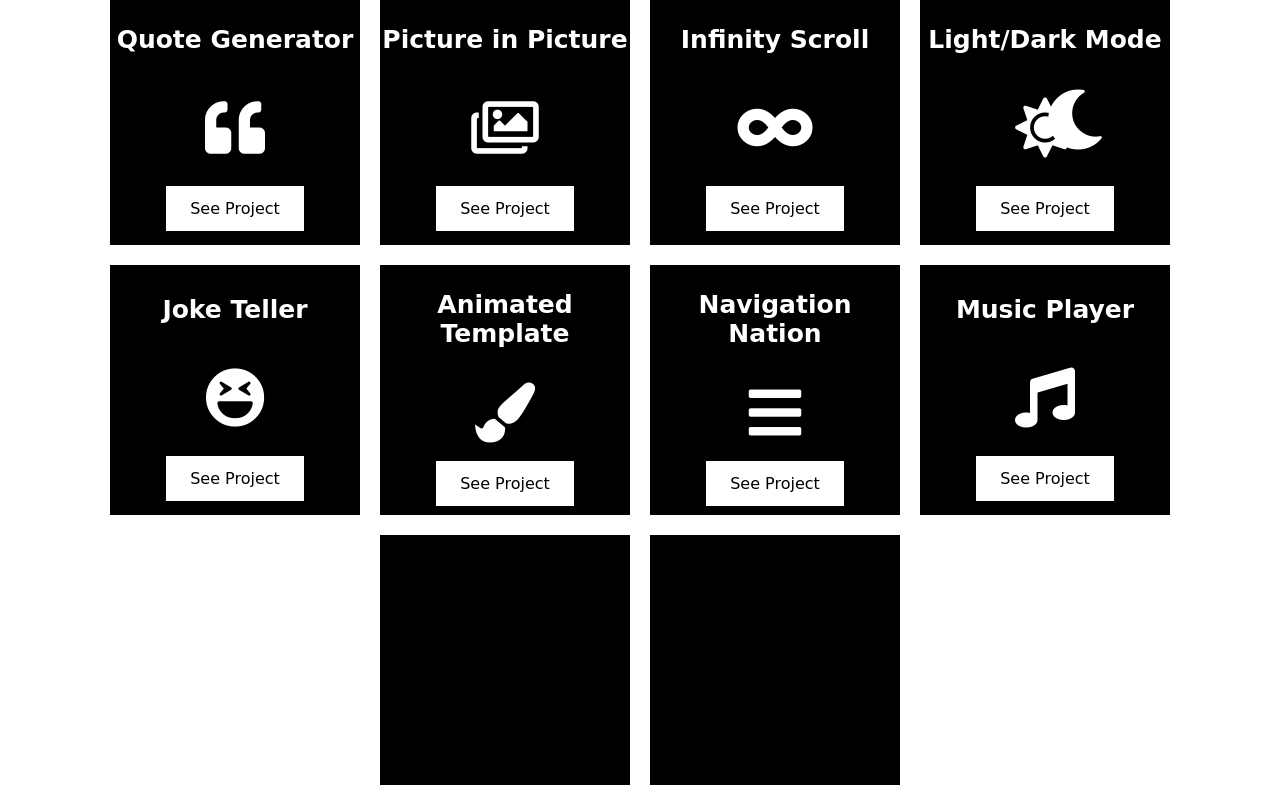
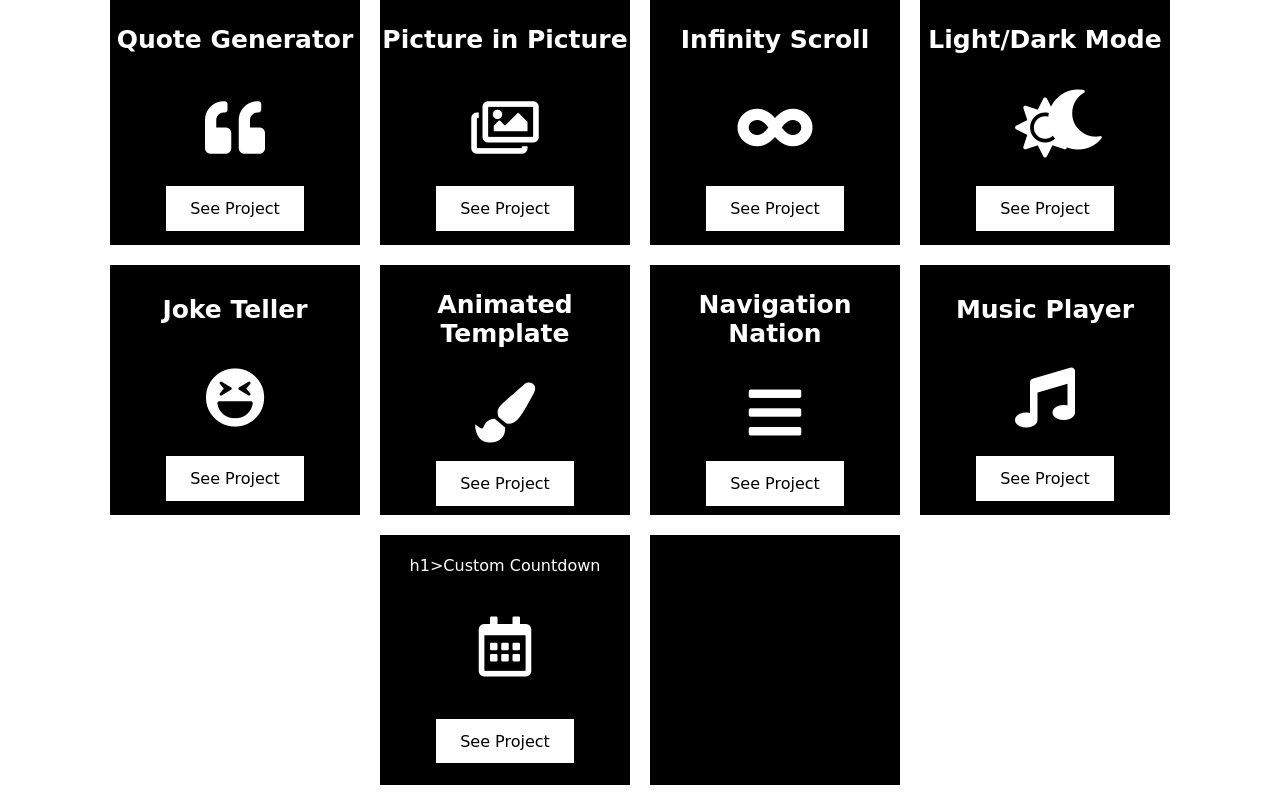
Before and after one commit to JunaidQureshi05/20-javascript_projects_2.0, a plain HTML site: page index.html in a window 1280 px wide. Shown: the part 167-970 px from the top of the page. Drawn offline with Linux system fonts and the light colour scheme; a web font is replaced by a local one.

Commit message:
add custom countdown project

```diff
--- a/index.html
+++ b/index.html
@@ -95,7 +95,13 @@
           >See Project</a
         >
       </div>
-      <div id="box"></div>
+      <div id="box">
+      h1>Custom Countdown</h1>
+       <i class="far fa-calendar-alt"></i>
+        <a href="https://junaidqureshi05.github.io/custom-countdown/" target="_blank"
+          >See Project</a
+        >
+      </div>
       <div id="box"></div>
     </div>
   </body>
```
